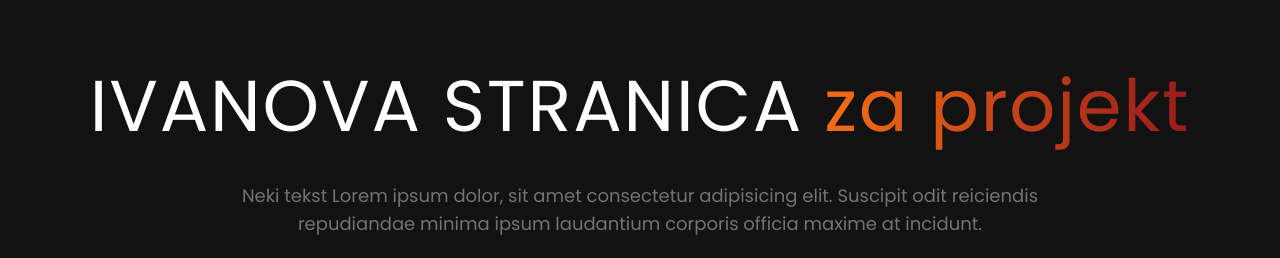
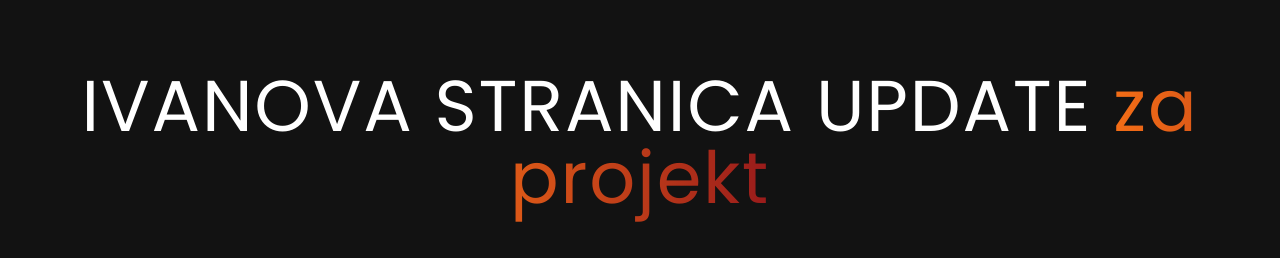
Before and after one commit to JosipBosnjak/website, a React (Vite) app: page / in a window 1280 px wide. Shown: the part 155-413 px from the top of the page. Built offline with nearby package versions, Linux system fonts and the light colour scheme.

Commit message:
trying to update

```diff
--- a/src/components/HeroSection.jsx
+++ b/src/components/HeroSection.jsx
@@ -5,7 +5,7 @@ const HeroSection = () => {
   return (
     <div className="flex flex-col items-center mt-6 lg:mt-20">
       <h1 className="text-4xl sm:text-6xl lg:text-7xl text-center tracking-wide">
-        IVANOVA STRANICA
+        IVANOVA STRANICA UPDATE
         <span className="bg-gradient-to-r from-orange-500 to-red-800 text-transparent bg-clip-text">
           {' '}
           za projekt
```
